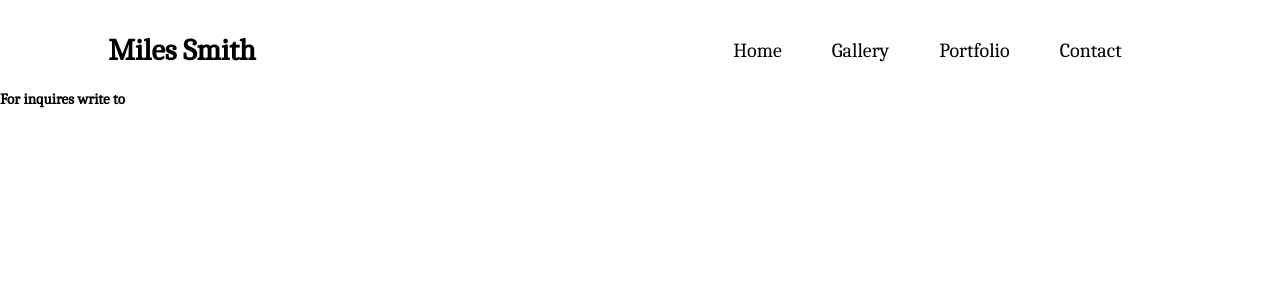
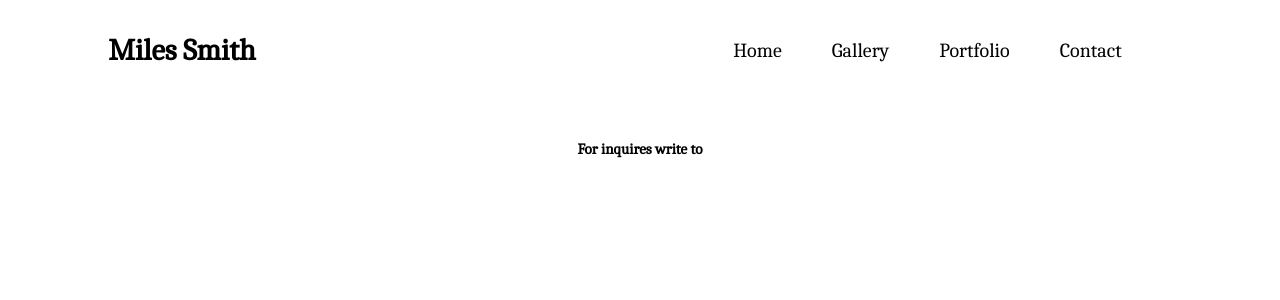
Before and after one commit to jgoth23/miles-smith-website, a React (Create React App) app in the folder miles-smith-website/: page /contact in a window 1280 px wide. Shown: the top 300 px of the page. Built offline with nearby package versions, Linux system fonts and the light colour scheme.

Commit message:
moved text

```diff
--- a/miles-smith-website/src/App.css
+++ b/miles-smith-website/src/App.css
@@ -16,5 +16,7 @@
 }
 
 .contact {
+  margin-top: 50px;
+  text-align: center;
   font-size: .75rem;
 }
--- a/miles-smith-website/src/pages/Contact.js
+++ b/miles-smith-website/src/pages/Contact.js
@@ -3,11 +3,10 @@ import React from 'react';
 function Contact() {
   return (
     <div>
-      <h1 className='contact'>For inquires write to </h1>
+      <h1 className='contact'>For inquires write to</h1>
+      <p href="mailto:jgoth23@gamil.com"></p>
     </div>
-    // <div>
-    //  <a className="contact-text" href="mailto:mileszander@gmail.com"></a>
-    // </div>
+
   )
 }
 export default Contact;
```
